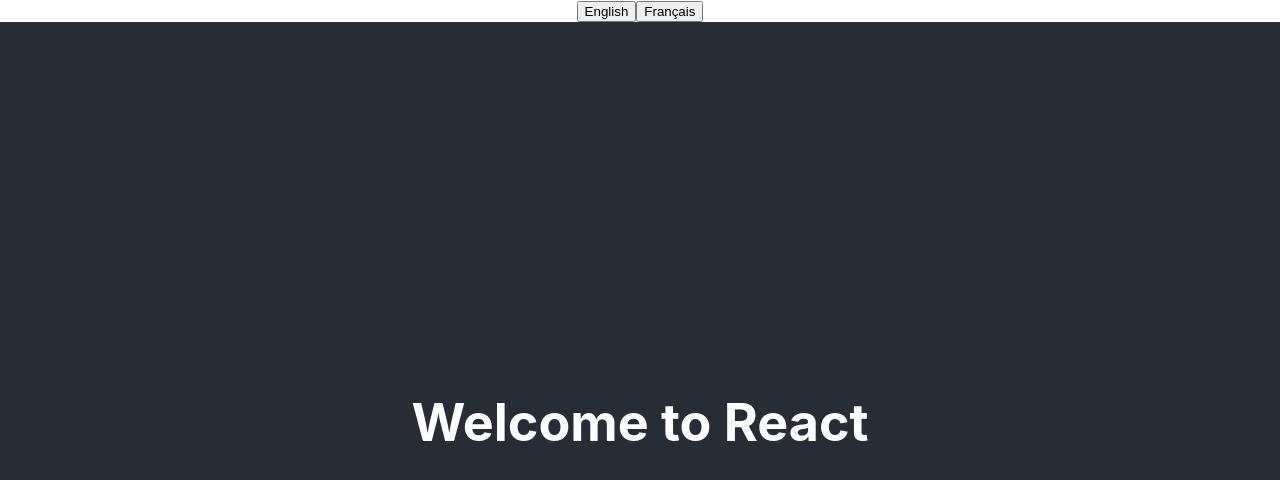
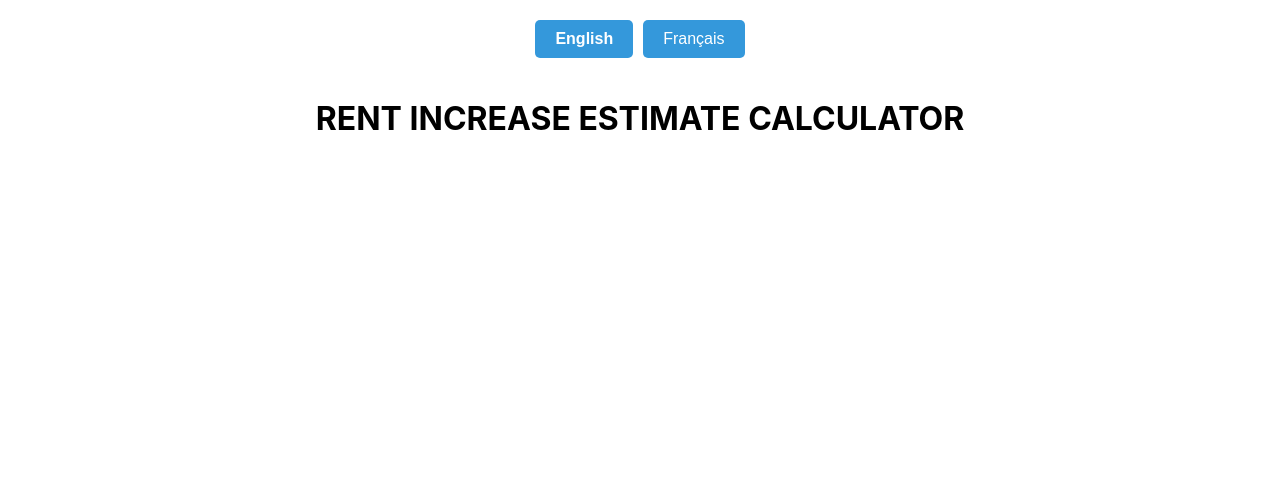
Before and after one commit to krystynaszur/rent-increase-calculator, a React (Create React App) app in the folder rent-increase-calculator/: page / in a window 1280 px wide. Shown: the top 480 px of the page. Built offline with nearby package versions, Linux system fonts and the light colour scheme.

Commit message:
add styling

```diff
--- a/rent-increase-calculator/src/App.css
+++ b/rent-increase-calculator/src/App.css
@@ -1,38 +1,26 @@
-.App {
-  text-align: center;
-}
-
-.App-logo {
-  height: 40vmin;
-  pointer-events: none;
-}
-
-@media (prefers-reduced-motion: no-preference) {
-  .App-logo {
-    animation: App-logo-spin infinite 20s linear;
-  }
-}
-
-.App-header {
-  background-color: #282c34;
-  min-height: 100vh;
+.app {
   display: flex;
   flex-direction: column;
   align-items: center;
-  justify-content: center;
-  font-size: calc(10px + 2vmin);
-  color: white;
 }
 
-.App-link {
-  color: #61dafb;
+.lang-button {
+  background-color: #3498db;
+  color: white;
+  padding: 10px 20px;
+  border: none;
+  border-radius: 5px;
+  cursor: pointer;
+  font-size: 16px;
 }
 
-@keyframes App-logo-spin {
-  from {
-    transform: rotate(0deg);
-  }
-  to {
-    transform: rotate(360deg);
-  }
+.lang-button:hover {
+  background-color: #2980b9;
 }
+
+.lang-switcher {
+  display: flex;
+  justify-content: flex-end;
+  gap: 10px;
+  margin: 20px;
+}
--- a/rent-increase-calculator/src/App.js
+++ b/rent-increase-calculator/src/App.js
@@ -1,5 +1,5 @@
-import './App.css';
-import { useTranslation } from 'react-i18next';
+import "./App.css";
+import { useTranslation } from "react-i18next";
 
 const lngs = [
   { code: "en", native: "English" },
@@ -7,7 +7,6 @@
 ];
 
 export default function App() {
-
   const { t, i18n } = useTranslation();
 
   const handleTrans = (code) => {
@@ -15,17 +14,26 @@
   };
 
   return (
-    <div className="App">
-      <div class="languageSwitcher">  {lngs.map((lng) => {
-        const { code, native } = lng;
-        return <button onClick={() => handleTrans(code)}>{native}</button>;
-      })}
-</div>
-      <header className="App-header">
+    <div className="app">
+      <div className="lang-switcher">
 
-      <h1>{t('title')}</h1>
-
-
+        {lngs.map((lng) => {
+          const { code, native } = lng;
+          return (
+            <button
+              className="lang-button"
+              style={{
+                fontWeight: i18n.resolvedLanguage === code ? "bold" : "normal",
+              }}
+              onClick={() => handleTrans(code)}
+            >
+              {native}
+            </button>
+          );
+        })}
+      </div>
+      <header>
+        <h1 className="title">{t("title")}</h1>
       </header>
     </div>
   );
--- a/rent-increase-calculator/src/i18n.js
+++ b/rent-increase-calculator/src/i18n.js
@@ -7,7 +7,7 @@
   .use(initReactI18next)
   .init({
     debug: true,
-    fallbackLng: 'en',
+    fallbackLng: 'fr',
     interpolation: {
       escapeValue: false, // not needed for react as it escapes by default
     },
@@ -15,12 +15,12 @@
     resources: {
       en: {
         translation: {
-         title: "Welcome to React"
+         title: "RENT INCREASE ESTIMATE CALCULATOR"
         }
       },
       fr: {
         translation: {
-         title: "Bienvenue a React !"
+         title: "OUTIL D'ESTIMATION D'HAUSSE DE LOYER"
         }
       },
     }
```
